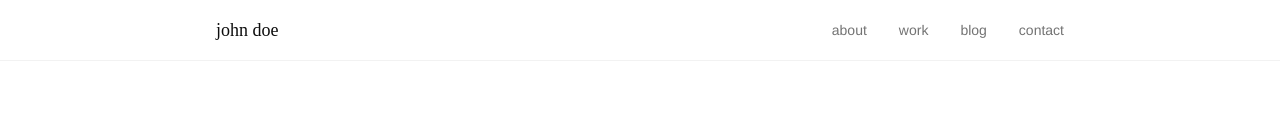
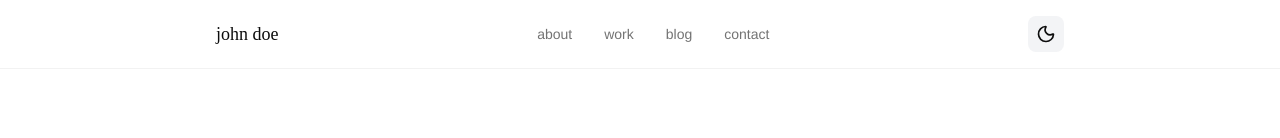
Before and after one commit to HunterJS-bit/portfolio, a Next.js app: page / in a window 1280 px wide. Shown: the top 138 px of the page. Built offline with nearby package versions, Linux system fonts and the light colour scheme.

Commit message:
feat [dark-mode]: added theme swticher between light & dark mode

```diff
--- a/app/components/Navigation.tsx
+++ b/app/components/Navigation.tsx
@@ -1,7 +1,13 @@
 
+"use client";
 import Link from 'next/link';
+import { Moon, Sun } from "lucide-react"; // Or any other icons
+import { useTheme } from 'next-themes';
 
 export const Navigation = () => {
+
+  const { theme, setTheme } = useTheme();
+
   return (
     <nav className="fixed top-0 w-full bg-background/80 backdrop-blur-sm z-50 border-b border-border/50">
       <div className="max-w-4xl mx-auto px-6 py-4">
@@ -11,7 +17,6 @@
               john doe
             </a>
           </h1>
-
           <div className="flex items-center gap-8">
             <a
               href="#about"
@@ -38,6 +43,13 @@
               contact
             </a>
           </div>
+          <button
+            onClick={() => setTheme(theme === "dark" ? "light" : "dark")}
+            className="p-2 rounded-lg bg-gray-100 dark:bg-gray-800 hover:bg-gray-200 dark:hover:bg-gray-700 transition-all cursor-pointer"
+            aria-label="Toggle theme"
+          >
+            {theme === "dark" ? <Sun size={20} /> : <Moon size={20} />}
+          </button>
         </div>
       </div>
     </nav>
--- a/app/layout.tsx
+++ b/app/layout.tsx
@@ -1,8 +1,9 @@
 import type { Metadata } from "next";
+import { ThemeProvider } from "next-themes";
 import { Navigation } from "./components/Navigation";
 import "./globals.css";
 
-import { Roboto, Nunito} from 'next/font/google'
+import { Roboto, Nunito } from 'next/font/google'
 
 const openSans = Roboto({
   subsets: ['latin'],
@@ -30,14 +31,19 @@
   children: React.ReactNode;
 }>) {
   return (
-    <html lang="en">
+    <html lang="en" suppressHydrationWarning>
       <body
         className={`${openSans.variable} ${robotoMono.variable}  antialiased`}
       >
-        <Navigation />
-        <div className="min-h-screen">
-          {children}
-        </div>
+        <ThemeProvider attribute="class"
+          defaultTheme="system"
+          enableSystem
+          disableTransitionOnChange>
+          <Navigation />
+          <div className="min-h-screen">
+            {children}
+          </div>
+        </ThemeProvider>
 
       </body>
     </html>
--- a/package.json
+++ b/package.json
@@ -11,6 +11,7 @@
   "dependencies": {
     "lucide-react": "^0.526.0",
     "next": "15.4.4",
+    "next-themes": "^0.4.6",
     "react": "19.1.0",
     "react-dom": "19.1.0"
   },
```
Also changed, not shown: 1 other file (tests, documents, lock files or other folders). Lines whose indentation alone changed are shown as unchanged.
